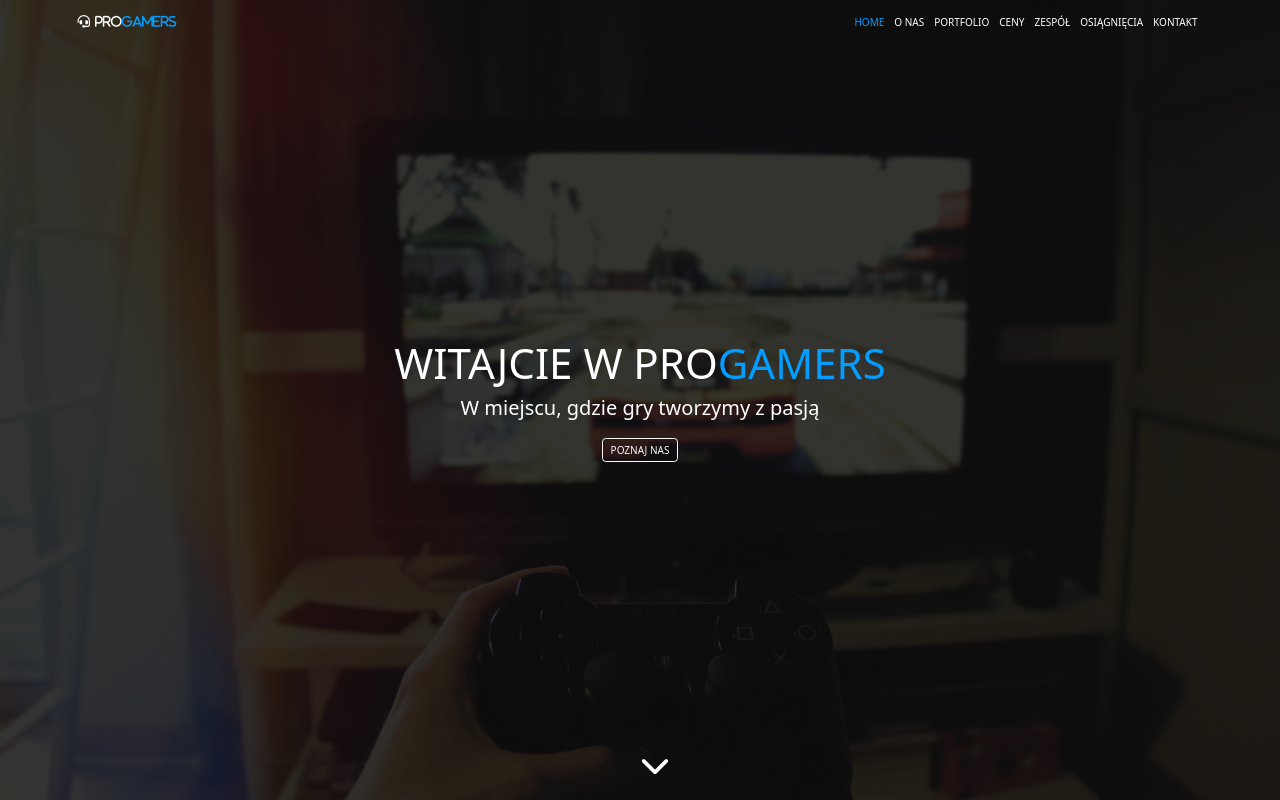
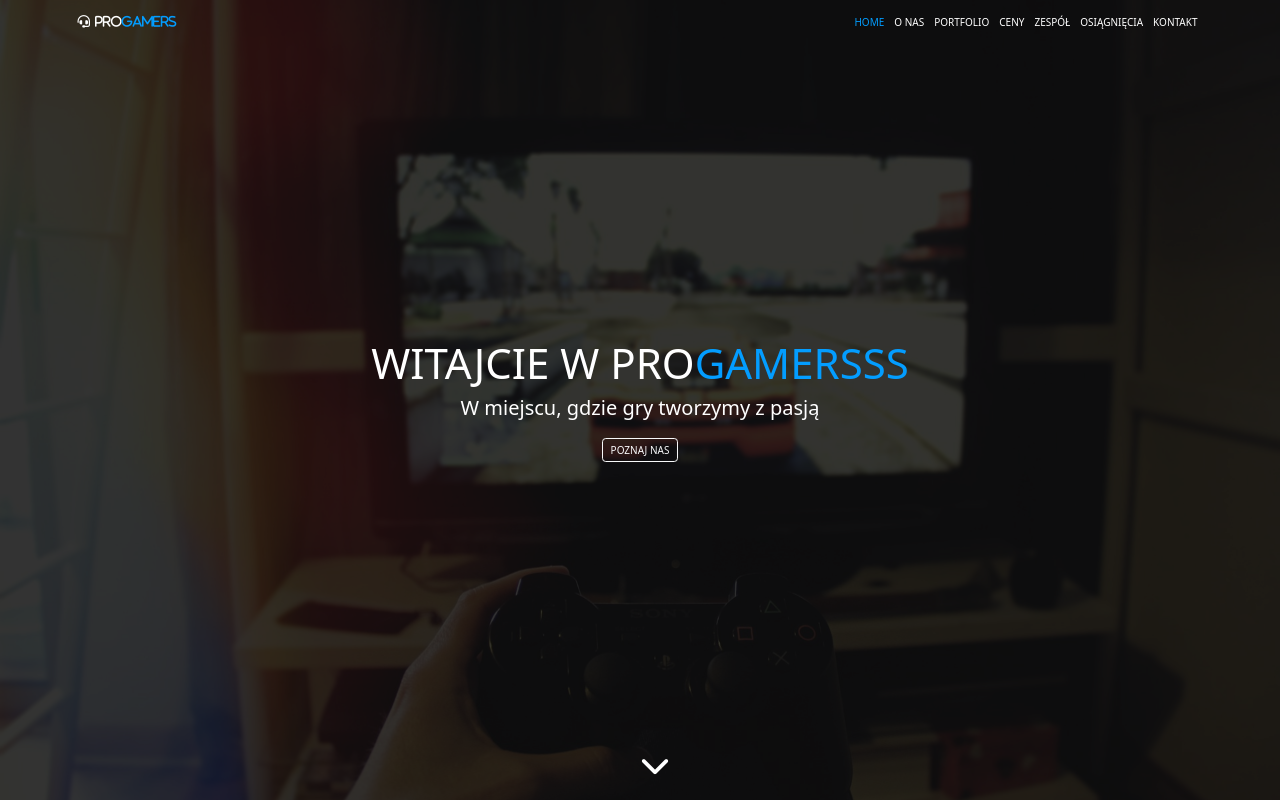
Before and after one commit to KoczkoTECH/TAW, a plain HTML site: page index.html in a window 1280 px wide. Shown: the top 800 px of the page. Drawn offline with nearby package versions, Linux system fonts and the light colour scheme.

Commit message:
Added ss for testing

```diff
--- a/index.html
+++ b/index.html
@@ -55,7 +55,7 @@
 		<header class="hero-img" id="home">
 			<div class="hero-text text-center p-2">
 				<!--dodaliśmy klase text-center, bo na najmniejszym ekranie był po lewej stronie-->
-				<h1>Witajcie w Pro<span>Gamers</span></h1>
+				<h1>Witajcie w Pro<span>Gamersss</span></h1>
 				<p>W miejscu, gdzie gry tworzymy z pasją</p>
 				<a href="#aboutus" class="btn btn-outline-light mt-2 text-uppercase"
 					>Poznaj nas</a
```
